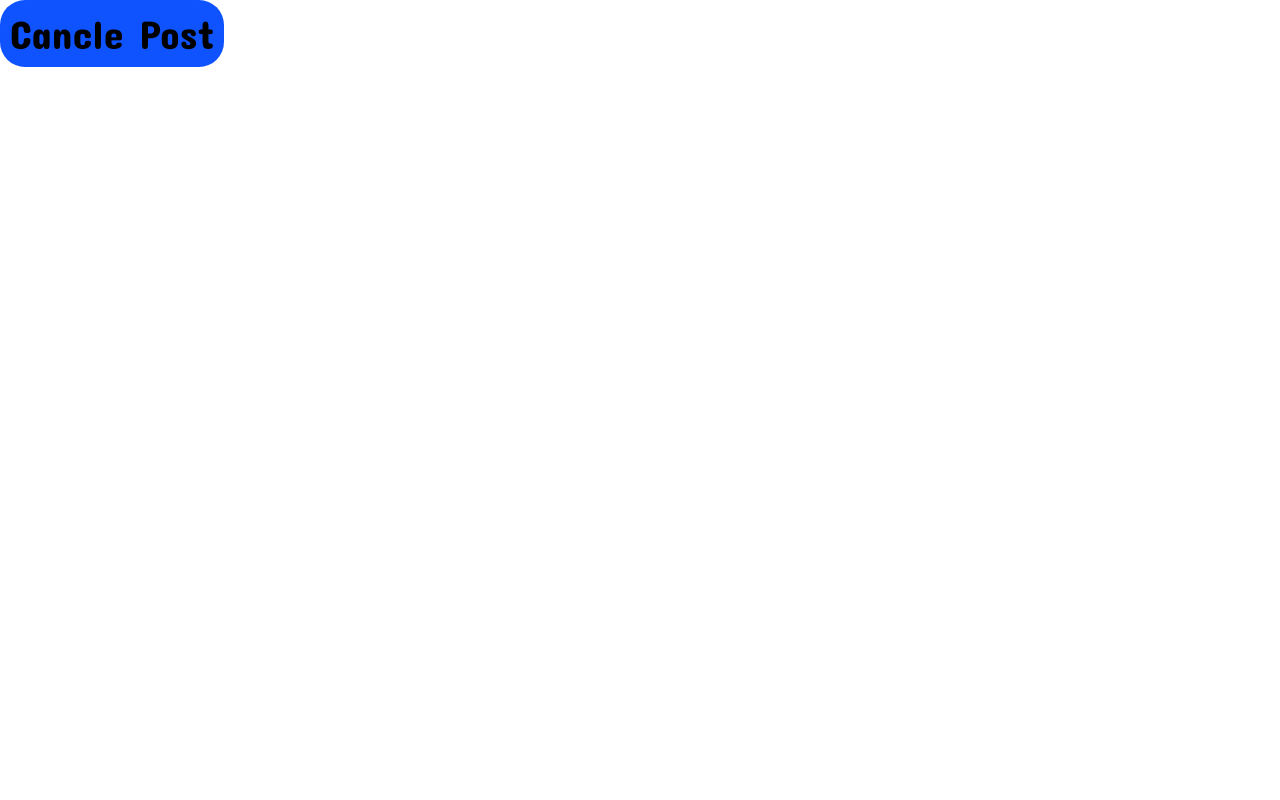
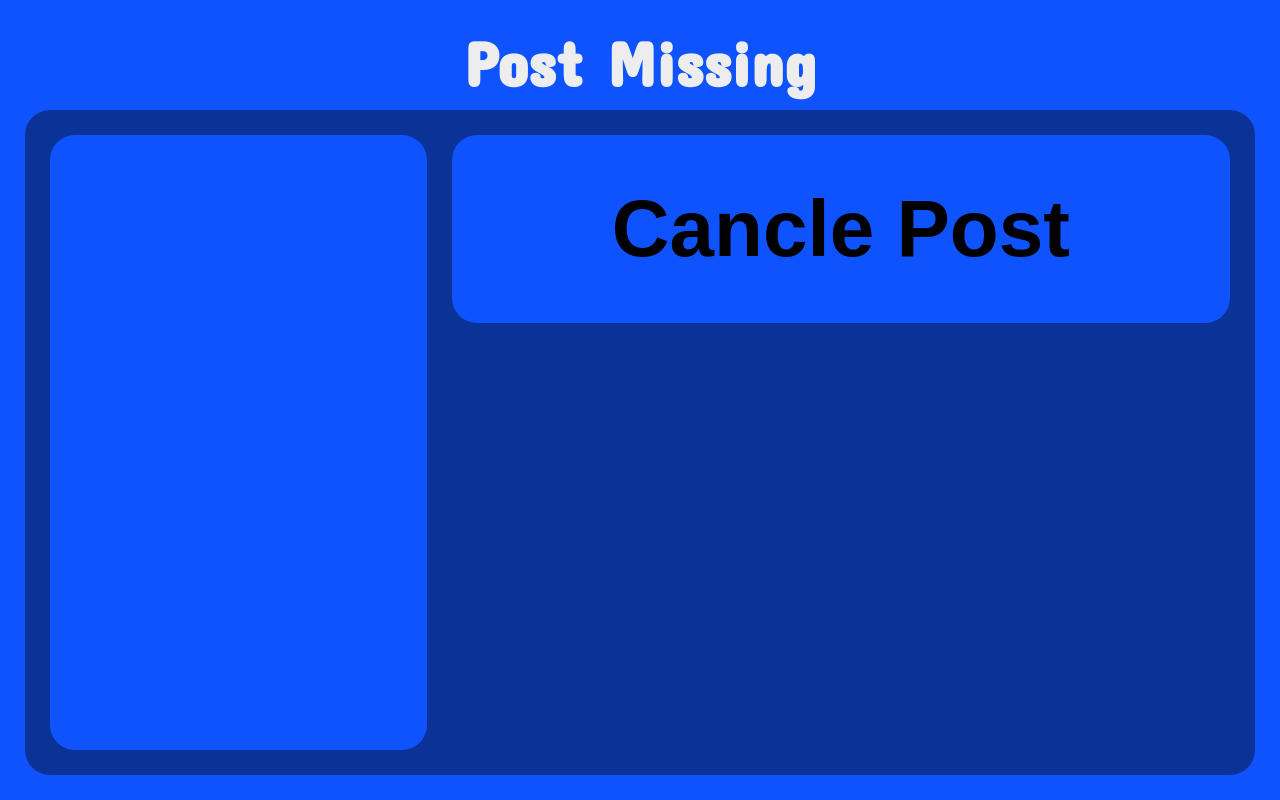
Before and after one commit to MCFan99/Pet_Search_and_Rescue, a Next.js app: page /PostMissing in a window 1280 px wide. Built offline with nearby package versions, Linux system fonts and the light colour scheme.

Commit message:
edited post missing page

```diff
--- a/app/PostMissing/page.module.css
+++ b/app/PostMissing/page.module.css
@@ -1,14 +1,62 @@
 .page {
-    display: grid;
-	background-color: var(--background);
+	background-color: var(--foreground);
 	display: flex;
-	height: 100%;
-	width: 100%;
+	height: 100dvh;
+	width: 100dvw;
 	gap: 25px;
 }
 
+.main {
+	height: 100%;
+	width: 100%;
+	background-color: var(--foreground);
+	color: var(--text);
+	display: grid;
+	grid-template-columns: 1fr;
+	grid-template-rows: min-content 1fr;
+	justify-content: center;
+	align-items: center;
+	padding: 25px;
+}
+
+.main_title {
+	font-size: 63px;
+	width: 100%;
+	height: min-content;
+	text-align: center;
+	margin: 0px;
+	margin-bottom: 10px;
+}
+
+.postmissing_container {
+    display: grid;
+    height: 100%;
+    width: 100%;
+    grid-template-rows: 1fr 1fr 1fr;
+    grid-template-columns: 1fr 1fr 1fr;
+    gap: 25px;
+    background-color: var(--tertiary);
+    padding: 25px;
+    border-radius: 25px;
+    justify-content: space-evenly;
+}
+
+.page_add_image {
+    grid-column: 1 / 2;
+    grid-row: 1 / 4;
+    display: flex;
+    background-color: var(--foreground);
+    border-radius: 25px;
+    padding: 10px;
+    font-size: 40px;
+    align-items: center;
+    flex-direction: column;
+    justify-content: space-evenly;
+    padding: 10px;
+}
+
 .page_return {
-    grid-column: 1 / 2;
+    grid-column: 2 / 4;
     grid-row: 1 / 2;
     display: flex;
     background-color: var(--foreground);
--- a/app/PostMissing/page.tsx
+++ b/app/PostMissing/page.tsx
@@ -1,12 +1,22 @@
+'use client'
 import style from "./page.module.css";
-import { redirect } from "next/navigation";
+import { redirect, useRouter } from "next/navigation";
 
 export default function PostMissing() {
+    const router = useRouter()
     return (
         <div className={`${style.page} concert_one_regular`}>
-            <button className={`${style.page_return} concert_one_regular`} onClick={() => {redirect("/MainMenu")}}>
-                Cancle Post
-            </button>
+            <div className={style.main}>
+                <h1 className={style.main_title}>
+                    Post Missing
+                </h1>
+                <div className={style.postmissing_container}>
+                    <div className={style.page_add_image}></div>
+                    <button className={style.page_return} onClick={() => {redirect('https://silver-space-memory-wvp6pvr4rph9pwr-3000.app.github.dev')}}>
+                        <h1>Cancle Post</h1>
+                    </button>
+                </div>
+            </div>
         </div>
     )
 }
--- a/app/page.tsx
+++ b/app/page.tsx
@@ -2,6 +2,7 @@
 import styles from "./page.module.css";
 import Image from "next/image";
 import { useState, createContext, useRef } from "react";
+import PostMissing from "./PostMissing/page";
 import SideBar from "@/components/SideBar/SideBar";
 import { MainMenu } from "@/components/MainMenu/MainMenu";
 import { ScreenContext } from "./contexts";
@@ -11,6 +12,11 @@ export default function Home() {
   return (
     <div className={`${styles.page} concert_one_regular`}>
       <ScreenContext.Provider value={[screen, setScreen]}>
+        {screen == "Post Missing" ? (
+          <PostMissing />
+        ) : (
+          <></>
+        )}
         <SideBar />
         {/* <ListsContext.Provider value={[lists, setLists]}> */}
         <div className={styles.main}>
--- a/components/MainMenu/MainMenu.module.css
+++ b/components/MainMenu/MainMenu.module.css
@@ -3,7 +3,7 @@
     height: 100%;
     width: 100%;
     grid-template-rows: 1fr 1fr;
-    grid-template-columns: 1fr 1fr 1fr;;
+    grid-template-columns: 1fr 1fr 1fr;
     gap: 25px;
     background-color: var(--tertiary);
     padding: 25px;
--- a/components/MainMenu/MainMenu.tsx
+++ b/components/MainMenu/MainMenu.tsx
@@ -1,3 +1,4 @@
+'use client'
 import style from "./MainMenu.module.css"
 import Icon from "../Icon";
 import { redirect } from "next/navigation";
--- a/components/SideBar/SideBar.module.css
+++ b/components/SideBar/SideBar.module.css
@@ -1,5 +1,5 @@
 .side_bar {
-    background-color: var(--foreground);
+    background-color: var(--tertiary);
     height: calc(100dvh-50px);
     width: min-content;
     display: grid;
--- a/components/SideBar/SideBar.tsx
+++ b/components/SideBar/SideBar.tsx
@@ -1,3 +1,4 @@
+'use client'
 import { useContext } from "react";
 import styles from "./SideBar.module.css"
 import Image from "next/image"
```
